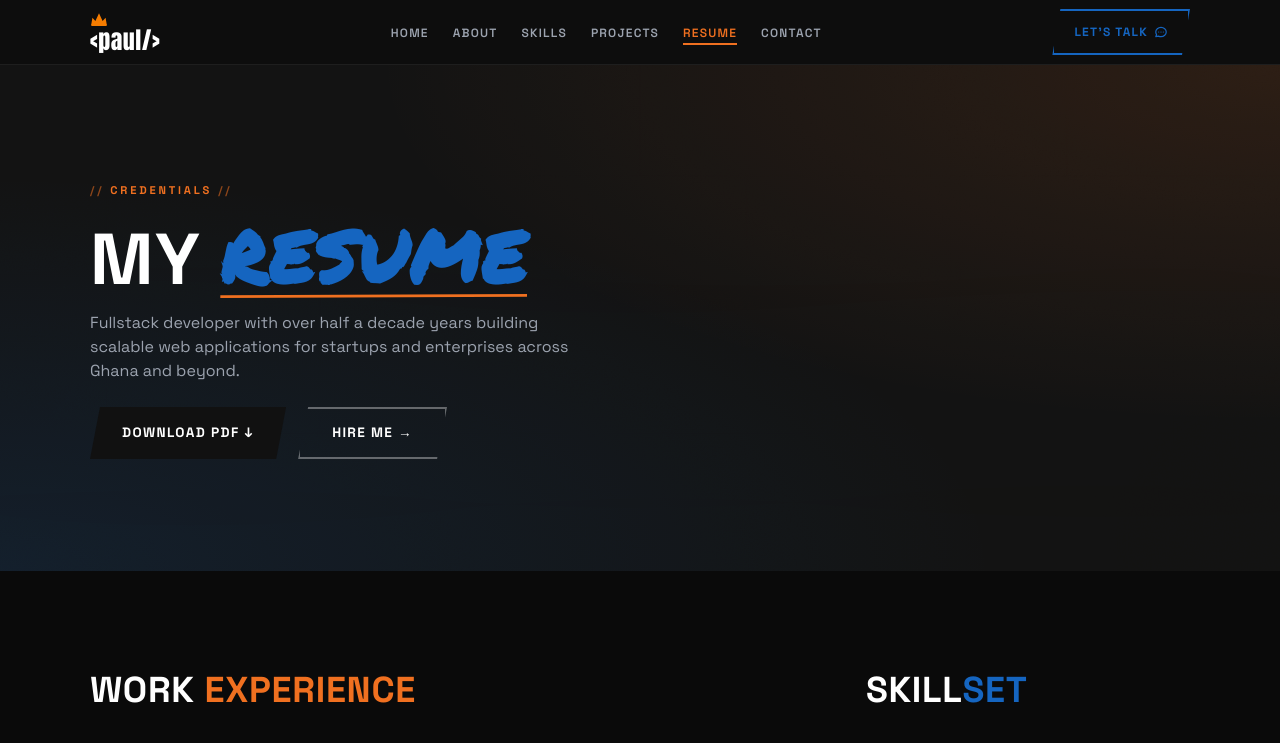
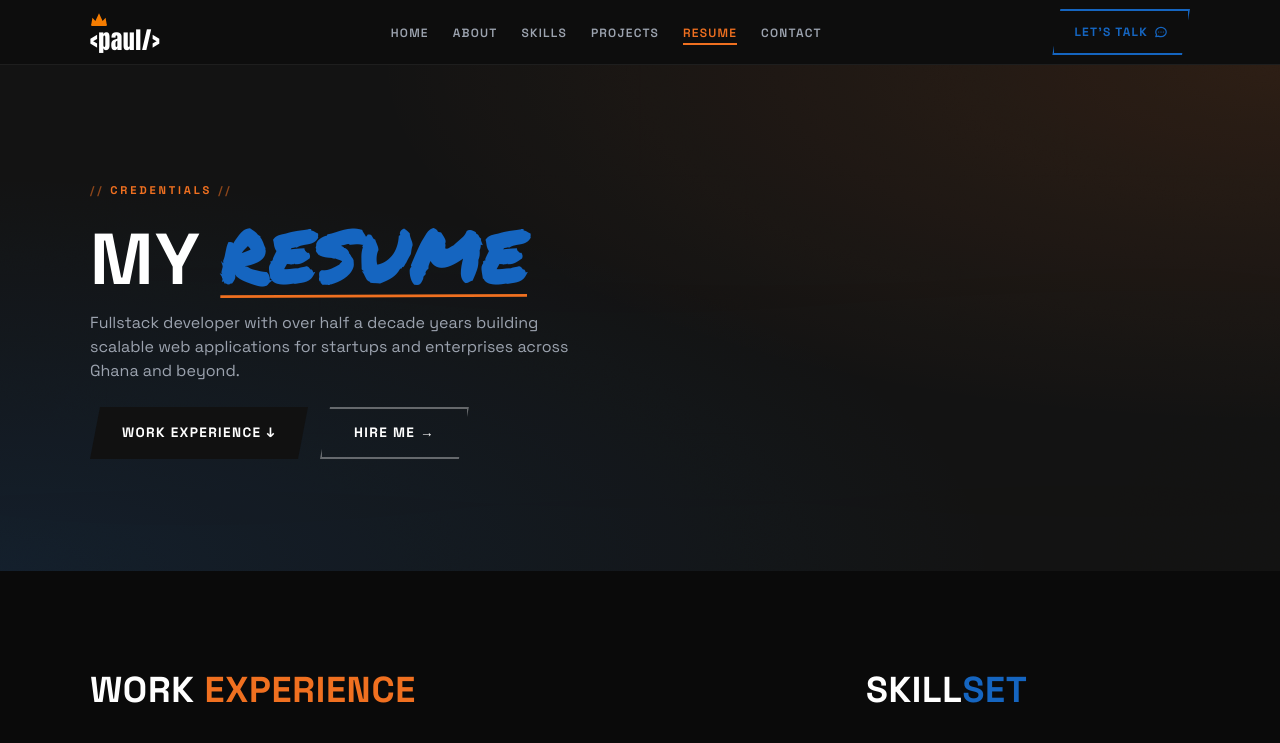
Before and after one commit to Obitrim/portfolio-2.0, a Next.js app: page /resume in a window 1280 px wide. Shown: the top 743 px of the page. Built offline with nearby package versions, Linux system fonts and the light colour scheme.

Commit message:
refactor: update

```diff
--- a/src/features/landing/banner/index.banner.tsx
+++ b/src/features/landing/banner/index.banner.tsx
@@ -192,7 +192,7 @@ const HomeBannerSection = () => {
                   fontFamily: "'Space Grotesk', sans-serif",
                 }}
               >
-                DOWNLOAD CV ↓
+                MY CV ↓
               </Link>
             </div>
 
--- a/src/pages/contact.tsx
+++ b/src/pages/contact.tsx
@@ -174,7 +174,7 @@ const ContactPage = () => {
                   <span
                     className='font-marker italic'
                     style={{
-                      fontSize: 'clamp(4.5rem, 9vw, 9rem)',
+                      fontSize: 'clamp(4.5rem, 9vw, 7rem)',
                       color: 'var(--graffiti-orange)',
                       lineHeight: 0.88,
                       textShadow: '4px 4px 0 rgba(240,112,32,0.2)',
--- a/src/pages/resume.tsx
+++ b/src/pages/resume.tsx
@@ -172,9 +172,9 @@ const ResumePage = () => {
               Ghana and beyond.
             </p>
             <div className='mt-6 flex flex-wrap gap-3'>
-              <a href='/resume.pdf' download className='btn-primary'>
-                DOWNLOAD PDF ↓
-              </a>
+              <Link href='/resume#experience' download className='btn-primary'>
+                Work Experience ↓
+              </Link>
               <Link href='/contact' className='btn-outline-white'>
                 HIRE ME →
               </Link>
@@ -188,7 +188,10 @@ const ResumePage = () => {
           style={{ backgroundColor: '#0a0a0a' }}
         >
           <AppContainer>
-            <div className='grid grid-cols-1 gap-16 md:grid-cols-3 md:items-start'>
+            <div
+              className='grid grid-cols-1 gap-16 md:grid-cols-3 md:items-start'
+              id='experience'
+            >
               <div className='md:col-span-2'>
                 <div className={clsxm('mb-10', isInView && 'animate-spray-in')}>
                   <h2 className='graffiti-heading text-3xl md:text-4xl'>
```
Also changed, not shown: 1 other file (tests, documents, lock files or other folders).
